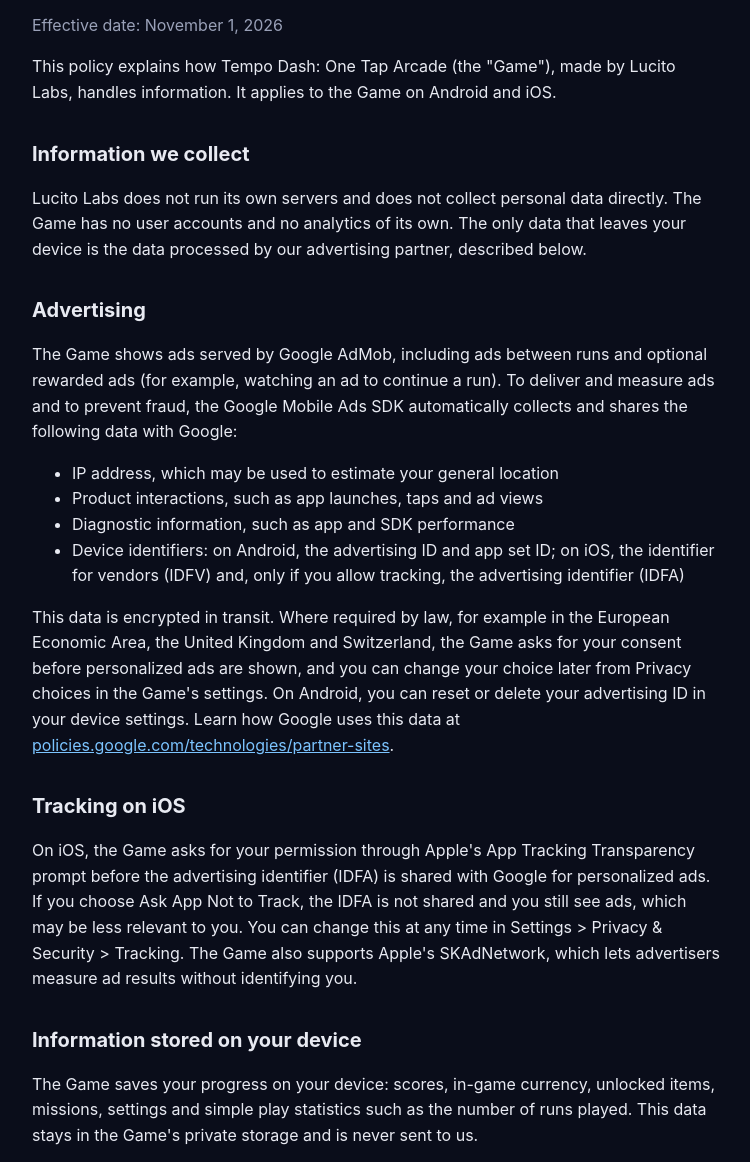
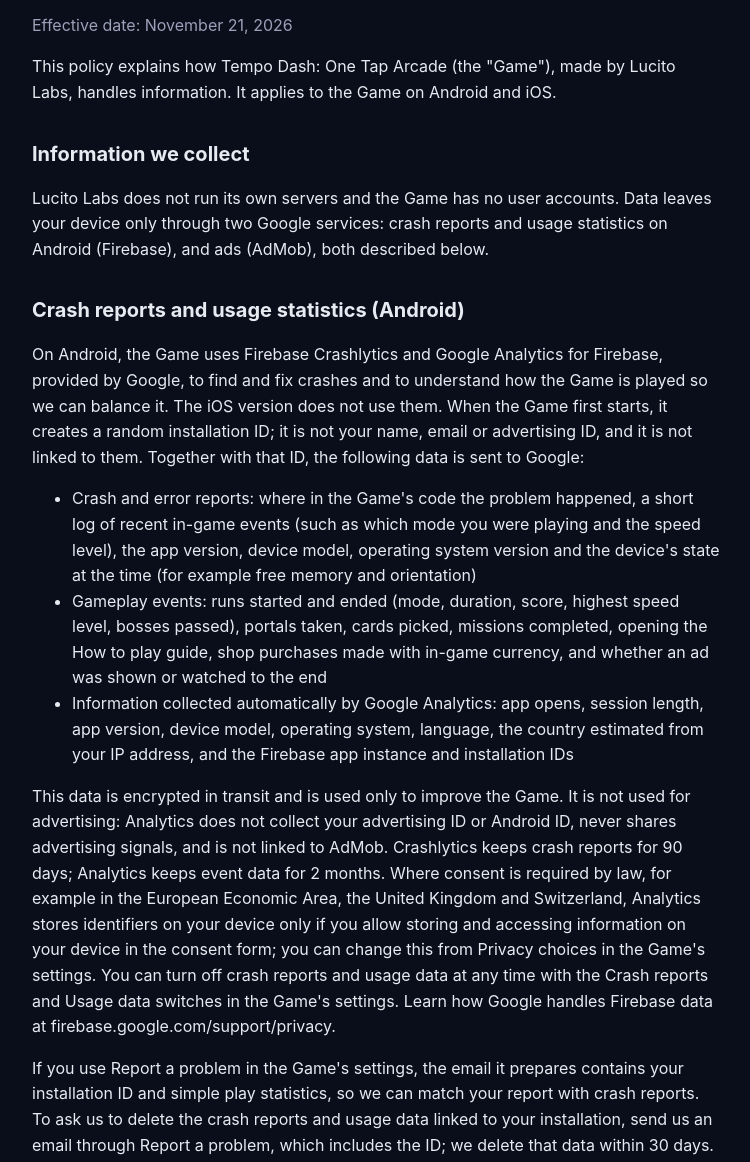
Before and after one commit to lucitolabs/lucitolabs.github.io, a plain HTML site: page tempo-dash/privacy.html in a window 1280 px wide. Shown: the part 160-1322 px from the top of the page, without its empty margins (264-1014 px from the left). Drawn offline with Linux system fonts and the light colour scheme.

Commit message:
docs(privacy): describe Firebase crash reports and usage data for Tempo Dash

```diff
--- a/tempo-dash/privacy.html
+++ b/tempo-dash/privacy.html
@@ -14,12 +14,22 @@
   <main>
     <p><a href="../">Lucito Labs</a></p>
     <h1>Tempo Dash Privacy Policy</h1>
-    <p class="muted">Effective date: November 1, 2026</p>
+    <p class="muted">Effective date: November 21, 2026</p>
 
     <p>This policy explains how Tempo Dash: One Tap Arcade (the "Game"), made by Lucito Labs, handles information. It applies to the Game on Android and iOS.</p>
 
     <h2>Information we collect</h2>
-    <p>Lucito Labs does not run its own servers and does not collect personal data directly. The Game has no user accounts and no analytics of its own. The only data that leaves your device is the data processed by our advertising partner, described below.</p>
+    <p>Lucito Labs does not run its own servers and the Game has no user accounts. Data leaves your device only through two Google services: crash reports and usage statistics on Android (Firebase), and ads (AdMob), both described below.</p>
+
+    <h2>Crash reports and usage statistics (Android)</h2>
+    <p>On Android, the Game uses Firebase Crashlytics and Google Analytics for Firebase, provided by Google, to find and fix crashes and to understand how the Game is played so we can balance it. The iOS version does not use them. When the Game first starts, it creates a random installation ID; it is not your name, email or advertising ID, and it is not linked to them. Together with that ID, the following data is sent to Google:</p>
+    <ul>
+      <li>Crash and error reports: where in the Game's code the problem happened, a short log of recent in-game events (such as which mode you were playing and the speed level), the app version, device model, operating system version and the device's state at the time (for example free memory and orientation)</li>
+      <li>Gameplay events: runs started and ended (mode, duration, score, highest speed level, bosses passed), portals taken, cards picked, missions completed, opening the How to play guide, shop purchases made with in-game currency, and whether an ad was shown or watched to the end</li>
+      <li>Information collected automatically by Google Analytics: app opens, session length, app version, device model, operating system, language, the country estimated from your IP address, and the Firebase app instance and installation IDs</li>
+    </ul>
+    <p>This data is encrypted in transit and is used only to improve the Game. It is not used for advertising: Analytics does not collect your advertising ID or Android ID, never shares advertising signals, and is not linked to AdMob. Crashlytics keeps crash reports for 90 days; Analytics keeps event data for 2 months. Where consent is required by law, for example in the European Economic Area, the United Kingdom and Switzerland, Analytics stores identifiers on your device only if you allow storing and accessing information on your device in the consent form; you can change this from Privacy choices in the Game's settings. You can turn off crash reports and usage data at any time with the Crash reports and Usage data switches in the Game's settings. Learn how Google handles Firebase data at firebase.google.com/support/privacy.</p>
+    <p>If you use Report a problem in the Game's settings, the email it prepares contains your installation ID and simple play statistics, so we can match your report with crash reports. To ask us to delete the crash reports and usage data linked to your installation, send us an email through Report a problem, which includes the ID; we delete that data within 30 days.</p>
 
     <h2>Advertising</h2>
     <p>The Game shows ads served by Google AdMob, including ads between runs and optional rewarded ads (for example, watching an ad to continue a run). To deliver and measure ads and to prevent fraud, the Google Mobile Ads SDK automatically collects and shares the following data with Google:</p>
@@ -39,7 +49,7 @@
     <p>If backup is turned on for your device, the save file may be included in your device backup: on Android, to your own Google account; on iOS, to your own iCloud account. Those backups are handled by Google or Apple under your account settings, and we cannot access them. Uninstalling the Game deletes the save file from your device.</p>
 
     <h2>Permissions</h2>
-    <p>On Android, the Game uses the vibration permission for haptic feedback. On iOS, the only permission the Game requests is the tracking permission described above. You can turn vibration off in the Game's settings on both platforms.</p>
+    <p>On Android, the Game uses the vibration permission for haptic feedback; the Google services above also use internet access, the advertising ID permission and Google Play's install referrer, which tells Analytics from which store page the Game was installed. On iOS, the only permission the Game requests is the tracking permission described above. You can turn vibration off in the Game's settings on both platforms.</p>
 
     <h2>Children</h2>
     <p>The Game is not directed to children under 13, and we do not knowingly collect personal information from children under 13.</p>
```
